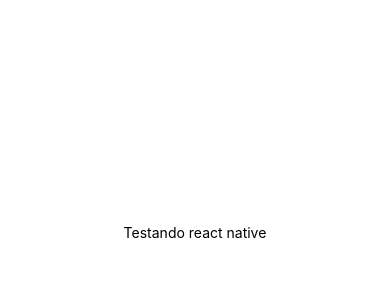
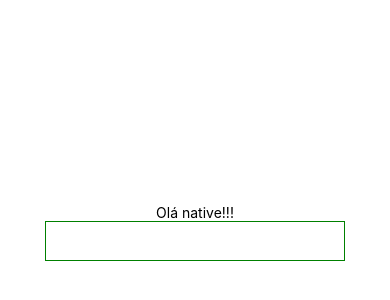
Before and after one commit to toticavalcanti/react-native-task-annotations, a React Native app: screen / in a window 390 px wide. Shown: the part 190-490 px from the top of the page. Built offline with nearby package versions, Linux system fonts and the light colour scheme.

Commit message:
add the text field

```diff
--- a/App.js
+++ b/App.js
@@ -1,19 +1,32 @@
 import React from 'react';
-import { StyleSheet, Text, View } from 'react-native';
+import {Text, TextInput, View } from 'react-native';
 
-export default function App() {
-  return (
-    <View style={styles.container}>
-      <Text>Testando react native</Text>
+class App extends React.Component{
+  render(){
+    return(
+    <View style={style.viewStyle}>
+      <Text>Olá native!!!</Text>
+      <TextInput
+        style={style.inputStyle}
+      />
     </View>
-  );
+    )
+  }
 }
 
-const styles = StyleSheet.create({
-  container: {
+const style = {
+  viewStyle: {
     flex: 1,
-    backgroundColor: '#fff',
     alignItems: 'center',
-    justifyContent: 'center',
+    justifyContent: 'center'
   },
-});
+
+  inputStyle: {
+    height: 40,
+    width: 300,
+    borderColor: "green",
+    borderWidth: 1
+  }
+}
+
+export default App;
```
